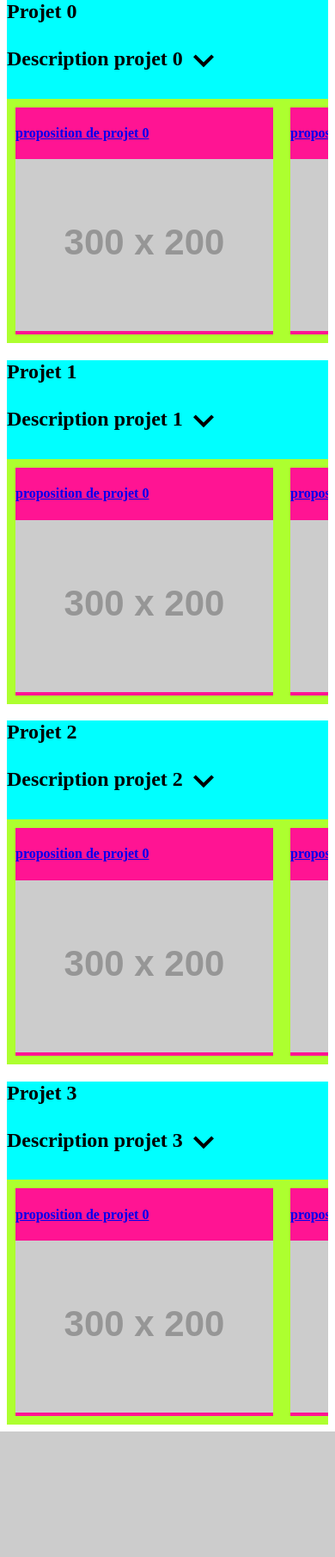
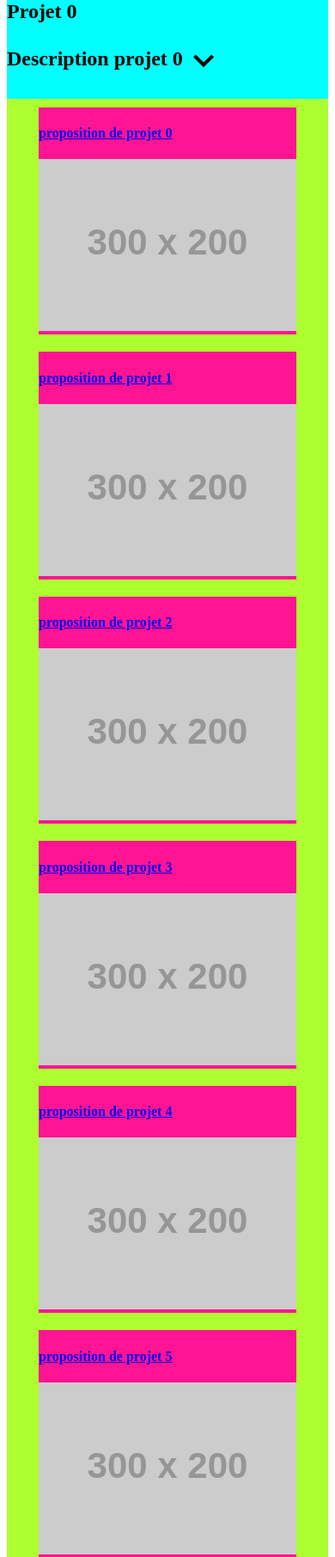
Before and after one commit to Kaysoro/RenardDuVirtuel, a PHP site: page /projets.php in a window 390 px wide. Shown: the part 20-1831 px from the top of the page at 86% size. Before the commit the page ends 1685 px from the top, so only its background shows below. Run offline with PHP 8.4, Linux system fonts and the light colour scheme; grey boxes labelled with a size stand in for pictures from a placeholder-image service; some libraries are stand-ins or nearby versions.

Commit message:
responsive flex row wrap

```diff
--- a/site_web/projets.css
+++ b/site_web/projets.css
@@ -28,9 +28,9 @@
 .container_proposition_project {
     background-color: greenyellow;
     display: flex;
-    flex-flow: row nowrap;
-    justify-content: flex-start;
-    min-width: 100%;
+    flex-flow: row wrap;
+    justify-content: center;
+    width: 100%;
     overflow-x: auto;
     overflow-y: auto;
 }
```
